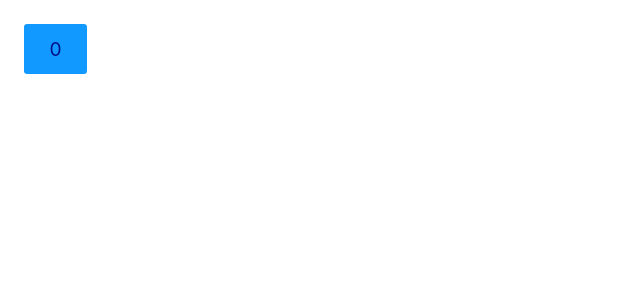
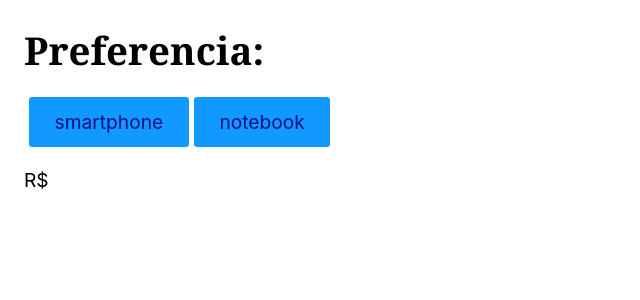
Before and after one commit to Emilio133752/projectInit, a React (Vite) app: page / in a window 1280 px wide. Shown: the top 300 px of the page, without its empty margins (0-640 px from the left). Built offline with nearby package versions, Linux system fonts and the light colour scheme.

Commit message:
Resolvendo exercicio com localStorage

```diff
--- a/src/App.jsx
+++ b/src/App.jsx
@@ -12,14 +12,14 @@ import ButtonModal from './ButtonModal.jsx'
 import Modal from "./Modal.jsx"
 import Exercico3 from "./Exercico3.jsx"
 import Effects from "./Effects.jsx"
-
+import Exercicio4 from "./Exercicio4.jsx"
 
 
 const App = () => {
   const [modal, setModal] = React.useState(false);
   return (
     <React.StrictMode>
-      <Effects/>
+      <Exercicio4 />
     </React.StrictMode>
   )
 }
--- /dev/null
+++ b/src/Exercicio4.jsx
@@ -0,0 +1,35 @@
+import React, { useEffect } from 'react'
+import Produto from './Produto'
+
+const Exercicio4 = () => {
+
+// Quando o usuário clicar em um dos botões, faça um fetch do produto clicado utilizando a api abaixo -- feito
+// https://ranekapi.origamid.dev/json/api/produto/notebook
+// https://ranekapi.origamid.dev/json/api/produto/smartphone
+// Mostre o nome e preço na tela (separe essa informação em um componente Produto.js) -- feito
+// Defina o produto clicado como uma preferência do usuário no localStorage
+// Quando o usuário entrar no site, se existe um produto no localStorage, faça o fetch do mesmo
+
+    const [state, setState] = React.useState(null)
+
+    async function apis(event){
+        const selected = event.target.innerText
+        const response = await fetch(`https://ranekapi.origamid.dev/json/api/produto/${selected}`)
+        const json = await response.json()
+        setState(json)
+        localStorage.setItem("prefer", selected)
+        localStorage.setItem("nome", json.nome)
+        localStorage.setItem("preco", json.preco)
+    }
+
+  return (
+    <div>
+      <h1>Preferencia: {localStorage.getItem("prefer")}</h1>
+      <button style={{margin: '5px',}} onClick={apis}>smartphone</button>
+      <button onClick={apis}>notebook</button>
+      {<Produto state={state}/>}
+    </div>
+  )
+}
+
+export default Exercicio4
--- a/src/Fetching.jsx
+++ b/src/Fetching.jsx
@@ -3,6 +3,7 @@ import React from 'react'
 const Fetching = ({state}) =>{
     return(
         <div>
+            {console.log(state)}
             {state.results.map((item) => {
                return <p key={item.name}>{item.name}</p>
             })}
--- /dev/null
+++ b/src/Produto.jsx
@@ -0,0 +1,18 @@
+import React from 'react'
+
+
+const Produto = ({state}) => {
+  // Mostre o nome e preço na tela (separe essa informação em um componente Produto.js)
+
+  const nome = localStorage.getItem("nome")
+  const preco = localStorage.getItem("preco")
+
+  return (
+    <div>
+      <p>{nome}</p>
+      <p>R$ {preco}</p>
+    </div>
+  )
+}
+
+export default Produto
```
Also changed, not shown: src/Effects copy.jsx (added, +27 -0 lines).
